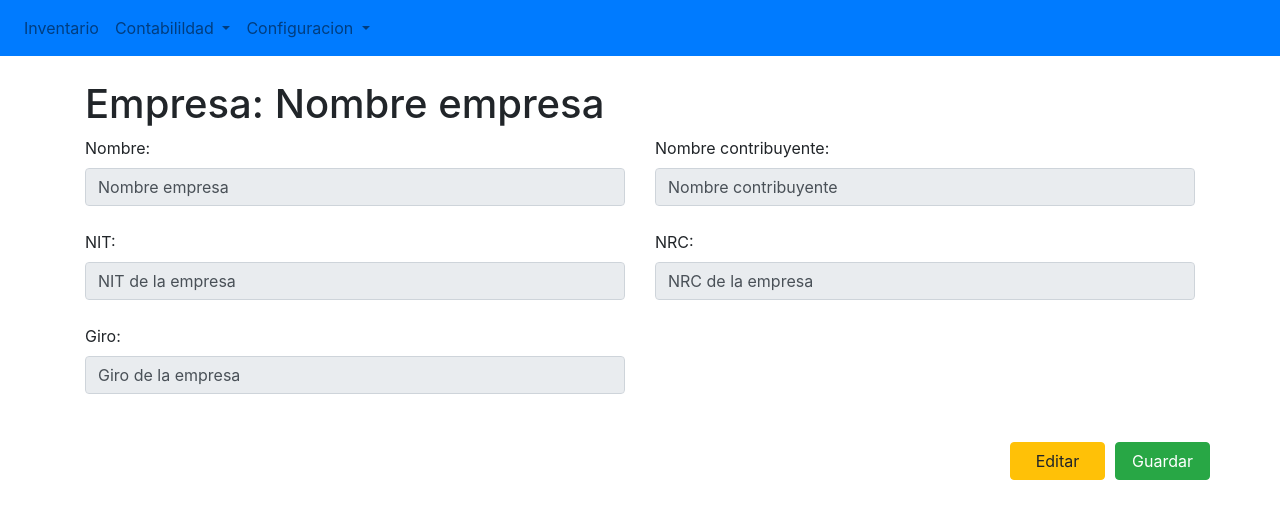
After one commit to OrellanaGC/Sist-Cont, a Django app: page /empresa/ in a window 1280 px wide. The commit adds this page. Shown: the top 519 px of the page. Run offline with Django 3.2, Linux system fonts and the light colour scheme; parts of the project's set-up code (start-up, migrations or seed data) failed here and were passed over; some libraries are stand-ins or nearby versions.

Commit message:
Template empresa

```diff
--- /dev/null
+++ b/apps/empresa/urls.py
@@ -0,0 +1,7 @@
+from django.urls import path
+from django.conf.urls import url
+from apps.empresa.views import resumenEmpresa
+
+urlpatterns = [
+    path('', resumenEmpresa, name="resumenEmpresa"),
+]
--- a/apps/empresa/views.py
+++ b/apps/empresa/views.py
@@ -1,3 +1,5 @@
 from django.shortcuts import render
 
 # Create your views here.
+def resumenEmpresa(request):
+    return render(request, 'empresa/empresa.html')
--- a/sic/urls.py
+++ b/sic/urls.py
@@ -20,4 +20,5 @@ urlpatterns = [
     path('partida/', include('apps.transaccion.urls'), name='transaccion'),
     path('inventario/', include('apps.kardex.urls'), name='inventario'),
     path('cuenta/', include('apps.cuenta.urls'), name='cuenta'),
+    path('empresa/', include('apps.empresa.urls'), name='empresa'),
 ]
--- a/templates/base/base.html
+++ b/templates/base/base.html
@@ -24,13 +24,21 @@
 					<a class="nav-link" href="/inventario/">Inventario</a>
 				</li>
 				<li class="nav-item dropdown">
-					<a class="nav-link dropdown-toggle" href="#" id="navbarDropdownMenuLink" role="button" data-toggle="dropdown" aria-haspopup="true" aria-expanded="false">
+					<a class="nav-link dropdown-toggle" href="#" id="navbarDropdownMenuContabilidad" role="button" data-toggle="dropdown" aria-haspopup="true" aria-expanded="false">
 						Contabilildad
 					</a>
-					<div class="dropdown-menu" aria-labelledby="navbarDropdownMenuLink">
+					<div class="dropdown-menu" aria-labelledby="navbarDropdownMenuContabilidad">
 						<a class="dropdown-item" href="/partida/">Libro diario</a>
 						<a class="dropdown-item" href="/cuenta/">Cuentas</a>
 						<a class="dropdown-item" href="">Reportes</a>
+					</div>
+				</li>
+				<li class="nav-item dropdown">
+					<a class="nav-link dropdown-toggle" href="#" id="navbarDropdownMenuConfiguracion" role="button" data-toggle="dropdown" aria-haspopup="true" aria-expanded="false">
+						Configuracion
+					</a>
+					<div class="dropdown-menu" aria-labelledby="navbarDropdownMenuConfiguracion">
+						<a class="dropdown-item" href="/empresa/">Empresa</a>
 					</div>
 				</li>
 			</ul>
--- /dev/null
+++ b/templates/empresa/empresa.html
@@ -0,0 +1,45 @@
+{% extends 'base/base.html' %}
+{% load staticfiles %}
+{% block links %}
+<!-- Custom CSS -->
+<link type="text/css" rel="stylesheet" href="{% static 'css/custom.css' %}">
+{% endblock %}
+{% block content %}
+    <!-- Inicio contenido -->
+    <div class="container">
+      <h1>Empresa: Nombre empresa</h1>
+      <div class='row'>
+        <div class='col-6'>
+          <label>Nombre:</label>
+          <input type="text" readonly class="form-control" id="nombre"
+          value="Nombre empresa">
+          <br/>
+          <label>NIT:</label>
+          <input type="text" readonly class="form-control" id="nit"
+          value="NIT de la empresa">
+          <br/>
+          <label>Giro:</label>
+          <input type="text" readonly class="form-control" id="giro"
+          value="Giro de la empresa">
+          <br/>
+        </div>
+        <div class='col-6'>
+          <label>Nombre contribuyente:</label>
+          <input type="text" readonly class="form-control"
+          id="nombreContribuyente" value="Nombre contribuyente">
+          <br/>
+          <label>NRC:</label>
+          <input type="text" readonly class="form-control" id="nrc"
+          value="NRC de la empresa">
+          <br/>
+        </div>
+      </div>
+      <br/>
+      <div class="row justify-content-end">
+        <button type="button" class="btn btn-warning col-1">Editar</button>
+        <!-- Cuando se da edit se quitan los readonly y se habilita guardar -->
+        <button type="button" class="btn btn-success col-1 espacio_izquierda">Guardar</button>
+      </div>
+    </div>
+    <!-- Fin contenido -->
+{% endblock content %}
```
